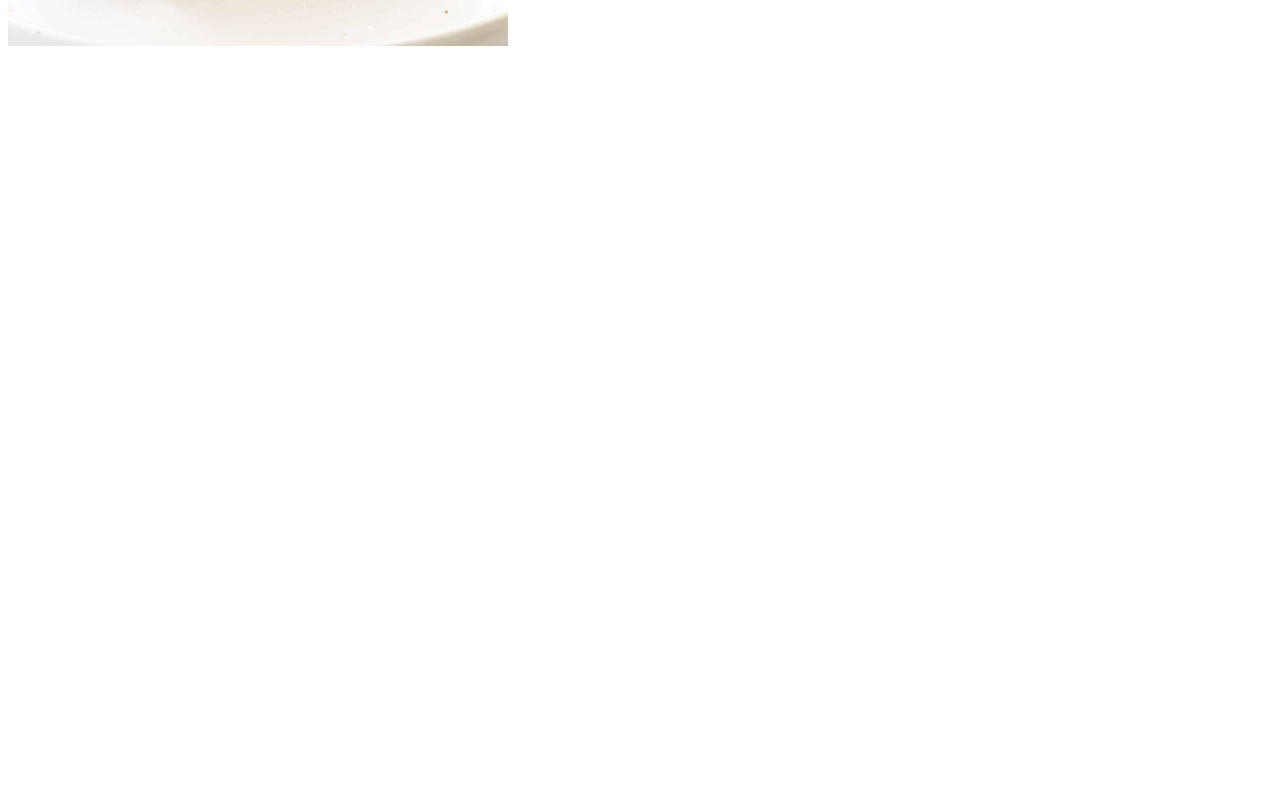
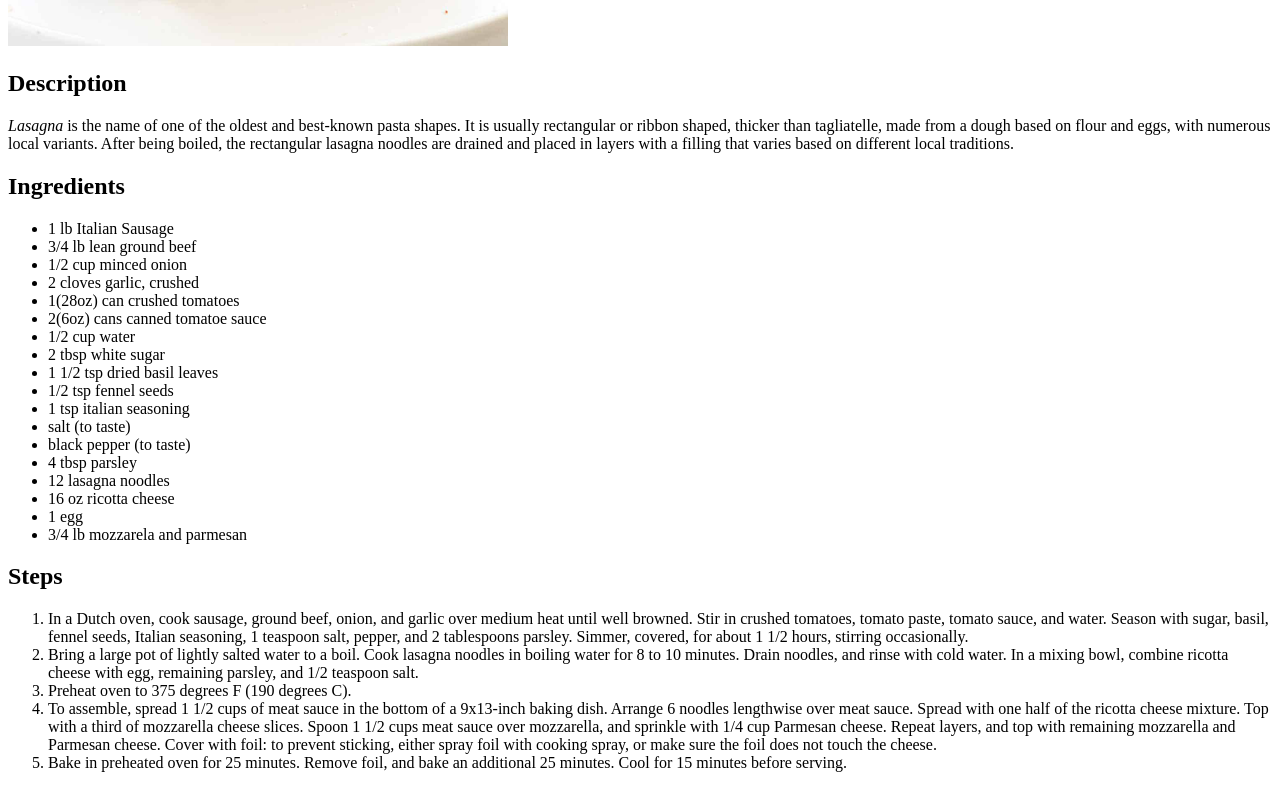
Before and after one commit to nicosoccer11/odin-recipes, a plain HTML site: page recipes/lasagna.html in a window 1280 px wide. Shown: the part 534-1322 px from the top of the page. Before the commit the page ends 800 px from the top, so only its background shows below. Drawn offline with Linux system fonts and the light colour scheme.

Commit message:
Lasagna finished, need 2 more recipes

```diff
--- a/recipes/lasagna.html
+++ b/recipes/lasagna.html
@@ -9,5 +9,40 @@
         <h1>Lasagna</h1>
 
         <img src = "../images/lasagna.jpg" width = "500">
+
+        <h2>Description</h2>
+        <p> <em>Lasagna</em> is the name of one of the oldest and best-known pasta shapes. It is usually rectangular or ribbon shaped, thicker than tagliatelle, made from a dough based on flour and eggs, with numerous local variants. After being boiled,
+        the rectangular lasagna noodles are drained and placed in layers with a filling that varies based on different local traditions.</p>
+
+        <h2>Ingredients</h2>
+        <ul>
+            <li>1 lb Italian Sausage</li>
+            <li>3/4 lb lean ground beef</li>
+            <li>1/2 cup minced onion</li>
+            <li>2 cloves garlic, crushed</li>
+            <li>1(28oz) can crushed tomatoes</li>
+            <li>2(6oz) cans canned tomatoe sauce</li>
+            <li>1/2 cup water</li>
+            <li>2 tbsp white sugar</li>
+            <li>1 1/2 tsp dried basil leaves</li>
+            <li>1/2 tsp fennel seeds</li>
+            <li>1 tsp italian seasoning</li>
+            <li>salt (to taste)</li>
+            <li>black pepper (to taste)</li>
+            <li>4 tbsp parsley</li>
+            <li>12 lasagna noodles</li>
+            <li>16 oz ricotta cheese</li>
+            <li>1 egg</li>
+            <li>3/4 lb mozzarela and parmesan</li>
+        </ul>
+        <h2>Steps</h2>
+        <ol>
+            <li>In a Dutch oven, cook sausage, ground beef, onion, and garlic over medium heat until well browned. Stir in crushed tomatoes, tomato paste, tomato sauce, and water. Season with sugar, basil, fennel seeds, Italian seasoning, 1 teaspoon salt, pepper, and 2 tablespoons parsley. Simmer, covered, for about 1 1/2 hours, stirring occasionally.</li>
+            <li>Bring a large pot of lightly salted water to a boil. Cook lasagna noodles in boiling water for 8 to 10 minutes. Drain noodles, and rinse with cold water. In a mixing bowl, combine ricotta cheese with egg, remaining parsley, and 1/2 teaspoon salt.</li>
+            <li>Preheat oven to 375 degrees F (190 degrees C).</li>
+            <li>To assemble, spread 1 1/2 cups of meat sauce in the bottom of a 9x13-inch baking dish. Arrange 6 noodles lengthwise over meat sauce. Spread with one half of the ricotta cheese mixture. Top with a third of mozzarella cheese slices. Spoon 1 1/2 cups meat sauce over mozzarella, and sprinkle with 1/4 cup Parmesan cheese. Repeat layers, and top with remaining mozzarella and Parmesan cheese. Cover with foil: to prevent sticking, either spray foil with cooking spray, or make sure the foil does not touch the cheese.</li>
+            <li>Bake in preheated oven for 25 minutes. Remove foil, and bake an additional 25 minutes. Cool for 15 minutes before serving.</li>
+        </ol>
+
     </body>
 </html>
```
